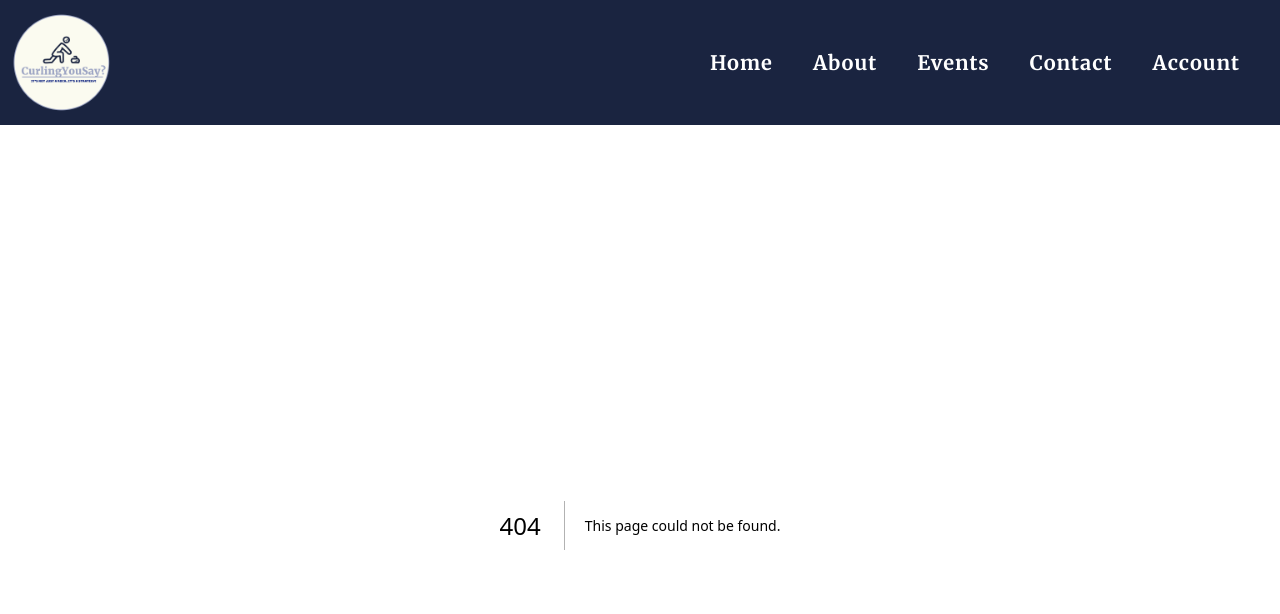
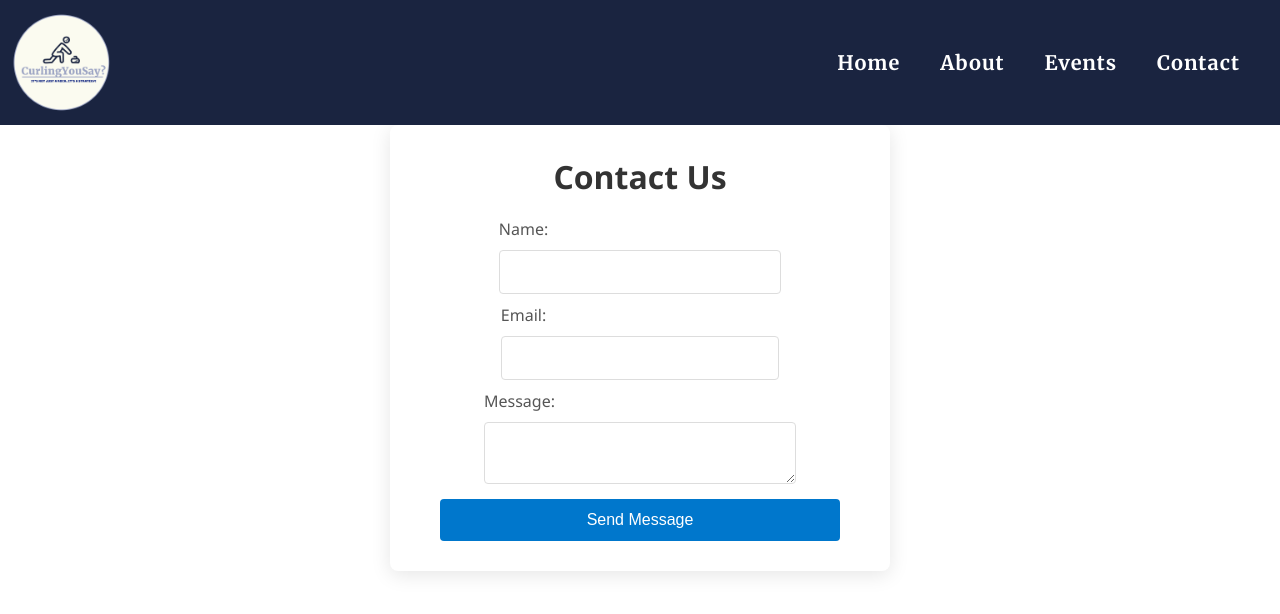
Before and after one commit to megpalmq/CurlingYouSay2, a Next.js app: page /contact in a window 1280 px wide. Before the commit this address had no page. Shown: the top 614 px of the page. Built offline with nearby package versions, Linux system fonts and the light colour scheme; no server answers.

Commit message:
Added contact page and submission confirm page with styling

```diff
--- a/package.json
+++ b/package.json
@@ -9,7 +9,6 @@
     "lint": "next lint"
   },
   "dependencies": {
-    "@clerk/nextjs": "^6.4.0",
     "next": "15.0.1",
     "react": "19.0.0-rc-69d4b800-20241021",
     "react-dom": "19.0.0-rc-69d4b800-20241021",
--- a/src/app/components/Navbar/page.js
+++ b/src/app/components/Navbar/page.js
@@ -2,27 +2,27 @@
 import { useEffect, useState } from "react";
 import Link from "next/link";
 import styles from "./page.module.css";
+
 export default function NavBar() {
-  // State to store the screen width
   const [screenWidth, setScreenWidth] = useState(0);
   const [isToggled, setToggled] = useState(false);
 
-  //If the user switches screen size and has the mobile menu open, it will close that mobile menu down.
-  if ([screenWidth] >= 960 && isToggled) {
-    setToggled(!isToggled);
+  // If the user switches screen size and has the mobile menu open, it will close that mobile menu down.
+  if (screenWidth >= 960 && isToggled) {
+    setToggled(false);
   }
+
   // Function to toggle the class
   const toggleNav = () => {
-    // This will only toggle the mobile nav if the screen size is equal to or less than 960px, which is the width the mobile navigation activates on.
-    if ([screenWidth] <= 960) {
+    if (screenWidth <= 960) {
       setToggled(!isToggled);
     }
   };
-  // Function to toggle the class
+
+  // Function to close the nav
   const closeNav = () => {
-    // This will only toggle the mobile nav if the screen size is equal to or less than 960px, which is the width the mobile navigation activates on.
     if (isToggled) {
-      setToggled(!isToggled);
+      setToggled(false);
     }
   };
 
@@ -33,51 +33,29 @@ export default function NavBar() {
 
   // useEffect hook to add and remove event listeners
   useEffect(() => {
-    // Set the initial screen width
     updateScreenWidth();
-
-    // Add event listener to update screen width on resize
     window.addEventListener("resize", updateScreenWidth);
-
-    // Remove event listener on component unmount
     return () => {
       window.removeEventListener("resize", updateScreenWidth);
     };
-  }, []); // Empty dependency array ensures the effect runs once on mount
+  }, []);
+
   return (
-    <div
-      className={
-        isToggled ? `${styles.navHolder} ${styles.active}` : styles.navHolder
-      }
-    >
+    <div className={isToggled ? `${styles.navHolder} ${styles.active}` : styles.navHolder}>
       <Link name="home" onClick={closeNav} href="/">
         <img src="/LOGO.png" alt="logo" className={styles.logo} />
       </Link>
-      <div
-        className={isToggled ? `${styles.bars} ${styles.active}` : styles.bars}
-        onClick={toggleNav}
-      >
+      <div className={isToggled ? `${styles.bars} ${styles.active}` : styles.bars} onClick={toggleNav}>
         <span className={styles.bar}></span>
         <span className={styles.bar}></span>
         <span className={styles.bar}></span>
       </div>
 
       <div className={styles.items}>
-        <Link name="home" href="/" onClick={toggleNav}>
-          Home
-        </Link>
-        <Link name="about" href="/about" onClick={toggleNav}>
-          About
-        </Link>
-        <Link name="events" href="/events" onClick={toggleNav}>
-          Events
-        </Link>
-        <Link name="contact" href="/contact" onClick={toggleNav}>
-          Contact
-        </Link>
-        <Link name="account" href="/account" onClick={toggleNav}>
-          Account
-        </Link>
+        <Link name="home" href="/" onClick={toggleNav}>Home</Link>
+        <Link name="about" href="/about" onClick={toggleNav}>About</Link>
+        <Link name="events" href="/events" onClick={toggleNav}>Events</Link>
+        <Link name="contact" href="/contact" onClick={toggleNav}>Contact</Link>
       </div>
     </div>
   );
--- /dev/null
+++ b/src/app/contact/page.js
@@ -0,0 +1,78 @@
+"use client"
+import { useState } from 'react';
+import styles from './page.module.css';
+
+export default function ContactPage() {
+  const [formData, setFormData] = useState({
+    name: '',
+    email: '',
+    message: '',
+  });
+
+  const [submitted, setSubmitted] = useState(false);
+  const [error, setError] = useState('');
+
+  const handleChange = (e) => {
+    const { name, value } = e.target;
+    setFormData({ ...formData, [name]: value });
+  };
+
+  const handleSubmit = async (e) => {
+    e.preventDefault();
+    setError('');
+
+    try {
+      await new Promise((resolve) => setTimeout(resolve, 1000));
+      setSubmitted(true);
+      setFormData({ name: '', email: '', message: '' }); // Reset form
+    } catch (err) {
+      setError('Failed to submit the form. Please try again.');
+    }
+  };
+
+  return (
+    <div className={styles['contact-container']}>
+      <h1>Contact Us</h1>
+      {submitted ? (
+        <p>Thank you for your message! We will get back to you soon.</p>
+      ) : (
+        <form onSubmit={handleSubmit}>
+          <div>
+            <label htmlFor="name">Name:</label>
+            <input
+              type="text"
+              id="name"
+              name="name"
+              value={formData.name}
+              onChange={handleChange}
+              required
+            />
+          </div>
+          <div>
+            <label htmlFor="email">Email:</label>
+            <input
+              type="email"
+              id="email"
+              name="email"
+              value={formData.email}
+              onChange={handleChange}
+              required
+            />
+          </div>
+          <div>
+            <label htmlFor="message">Message:</label>
+            <textarea
+              id="message"
+              name="message"
+              value={formData.message}
+              onChange={handleChange}
+              required
+            />
+          </div>
+          {error && <p className={styles.error}>{error}</p>}
+          <button type="submit">Send Message</button>
+        </form>
+      )}
+    </div>
+  );
+}
--- /dev/null
+++ b/src/app/contact/page.module.css
@@ -0,0 +1,69 @@
+.contact-container {
+    max-width: 500px;
+    margin: 0 auto;
+    padding: 30px;
+    border-radius: 8px;
+    background-color: #ffffff;
+    box-shadow: 0 4px 20px rgba(0, 0, 0, 0.1);
+  }
+
+  .contact-container h1 {
+    text-align: center;
+    font-size: 2rem;
+    color: #333;
+    margin-bottom: 20px;
+  }
+
+  .contact-container form {
+    display: flex;
+    flex-direction: column;
+    align-items: center;
+  }
+
+  .contact-container label {
+    margin: 10px 0 5px;
+    font-size: 1rem;
+    color: #555;
+  }
+
+  .contact-container input,
+  .contact-container textarea {
+    width: 100%;
+    max-width: 400px;
+    padding: 12px;
+    margin: 10px 0;
+    border: 1px solid #ddd;
+    border-radius: 4px;
+    font-size: 1rem;
+    transition: border-color 0.3s;
+  }
+
+  .contact-container input:focus,
+  .contact-container textarea:focus {
+    border-color: #0077cc;
+    outline: none;
+  }
+
+  .contact-container button {
+    padding: 12px;
+    background-color: #0077cc;
+    color: white;
+    border: none;
+    border-radius: 4px;
+    cursor: pointer;
+    width: 100%;
+    max-width: 400px;
+    font-size: 1rem;
+    transition: background-color 0.3s, transform 0.3s;
+  }
+
+  .contact-container button:hover {
+    background-color: #005fa3;
+    transform: translateY(-2px);
+  }
+
+  .contact-container .error {
+    color: red;
+    font-size: 0.9rem;
+    margin-top: 5px;
+  }
--- a/src/app/layout.js
+++ b/src/app/layout.js
@@ -1,3 +1,4 @@
+
 import NavBar from "./components/Navbar/page";
 import "./globals.css";
 
@@ -7,6 +8,8 @@ export const metadata = {
 };
 
 export default function RootLayout({ children }) {
+  const clerkFrontendApi = process.env.NEXT_PUBLIC_CLERK_FRONTEND_API;
+
   return (
       <html lang="en">
         <body>
```
Also changed, not shown: src/app/account/layout.js (deleted, +0 -36 lines), src/app/account/page.js (deleted, +0 -11 lines), src/app/account/page.module.css (deleted), 1 other file (tests, documents, lock files or other folders). Lines whose indentation alone changed are shown as unchanged.
